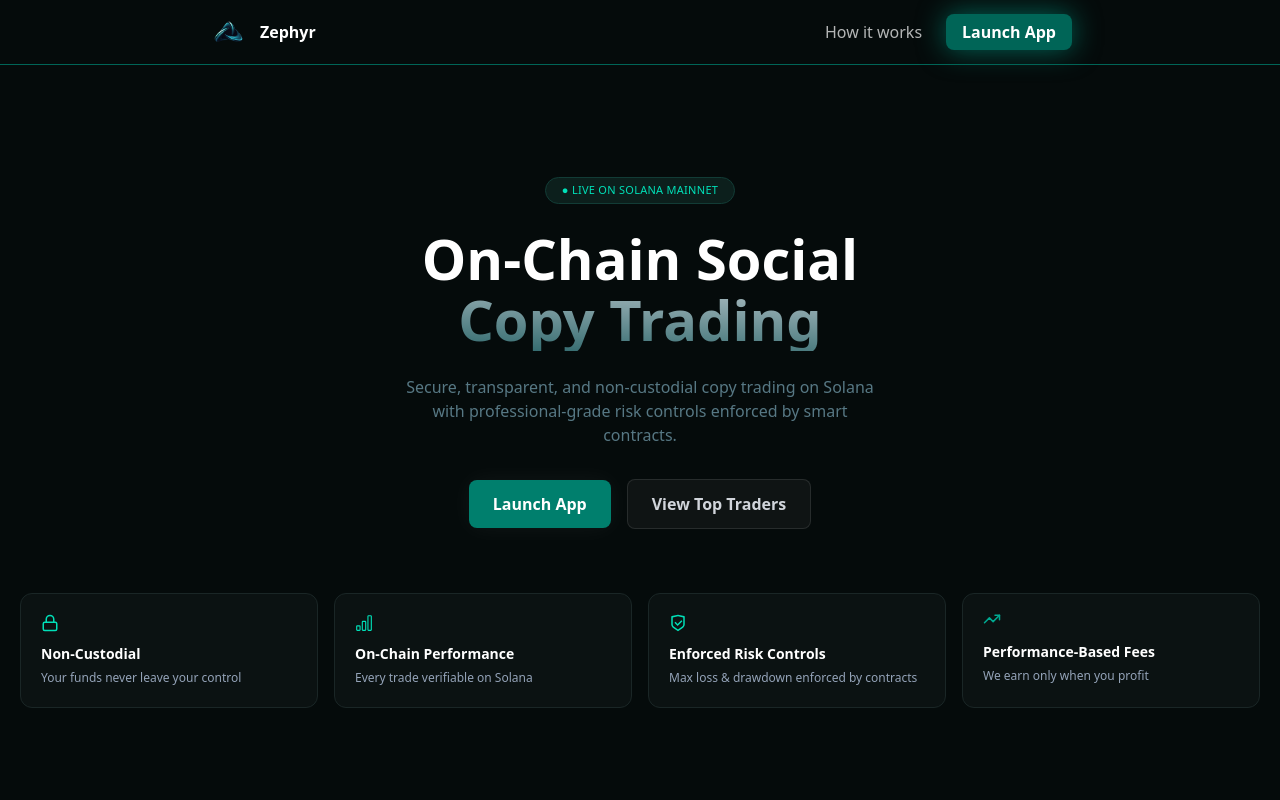
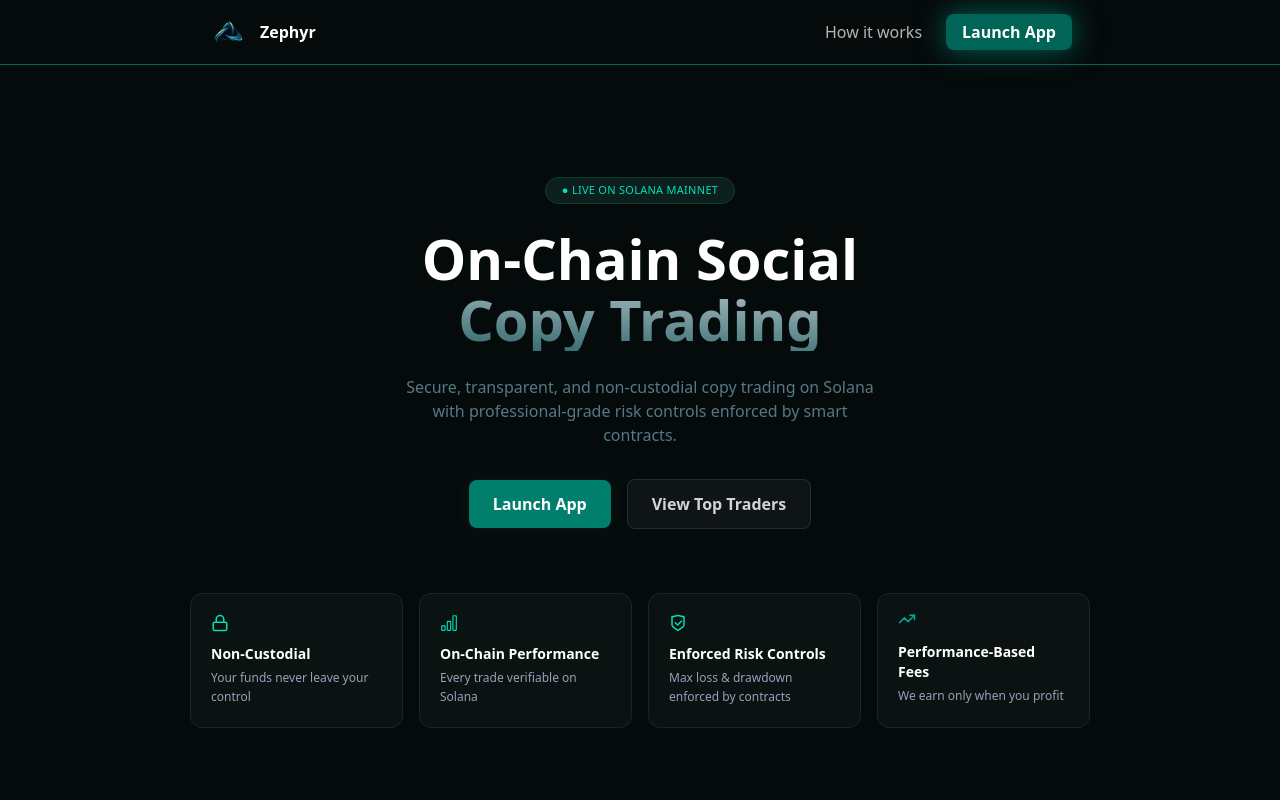
Before and after one commit to CHIBUZOR-coder/zephyr-landingpage, a React (Vite) app: page / in a window 1280 px wide. Shown: the top 800 px of the page. Built offline with nearby package versions, Linux system fonts and the light colour scheme.

Commit message:
fixng landing page4

```diff
--- a/src/pages/sections/Hero.tsx
+++ b/src/pages/sections/Hero.tsx
@@ -49,7 +49,7 @@ export const Hero = () => {
       </div>
 
       {/* Feature Cards */}
-      <div className='grid grid-cols-2 md:grid-cols-3 lg:grid-cols-4 gap-4 mt-16  mx-auto'>
+      <div className='grid grid-cols-2 md:grid-cols-3 lg:grid-cols-4 gap-4 mt-16 max-w-[900px]   mx-auto'>
         {[
           {
             id: 1,
```
